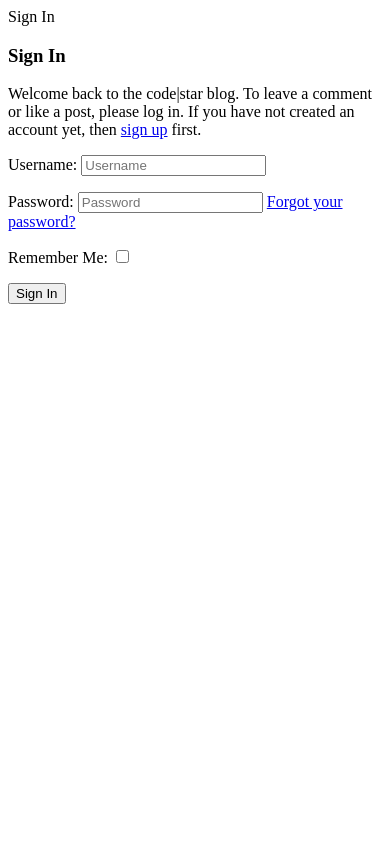
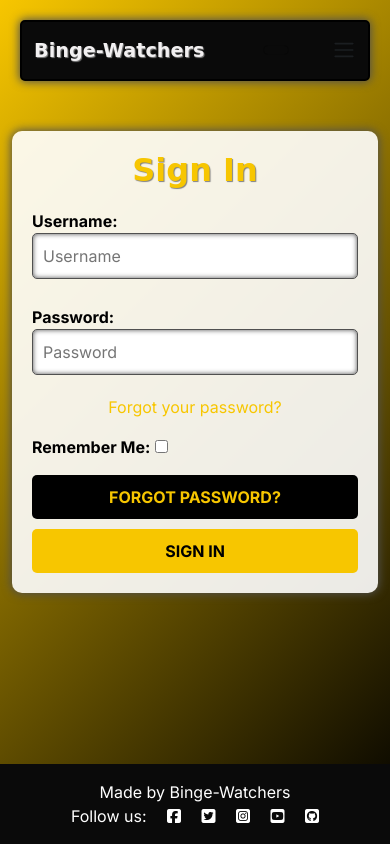
Before and after one commit to Richfletch92/BWGM, a Django app: page /accounts/login/ in a window 390 px wide. Run offline with Django 4.2, Linux system fonts and the light colour scheme; parts of the project's set-up code (start-up, migrations or seed data) failed here and were passed over; some libraries are stand-ins or nearby versions; some web fonts are replaced.

Commit message:
remove review app, style login, logout and sign up pages

```diff
--- a/bwgm/settings.py
+++ b/bwgm/settings.py
@@ -50,8 +50,7 @@ INSTALLED_APPS = [
     'allauth.account',
     'allauth.socialaccount',
     'livereload',
-    'home',
-    'review'
+    'home'
 ]
 
 SITE_ID = 1
--- a/review/admin.py
+++ /dev/null
@@ -1,3 +0,0 @@
-from django.contrib import admin
-
-# Register your models here.
--- a/review/apps.py
+++ /dev/null
@@ -1,6 +0,0 @@
-from django.apps import AppConfig
-
-
-class ReviewConfig(AppConfig):
-    default_auto_field = 'django.db.models.BigAutoField'
-    name = 'review'
--- a/review/models.py
+++ /dev/null
@@ -1,3 +0,0 @@
-from django.db import models
-
-# Create your models here.
--- a/review/tests.py
+++ /dev/null
@@ -1,3 +0,0 @@
-from django.test import TestCase
-
-# Create your tests here.
--- a/review/views.py
+++ /dev/null
@@ -1,3 +0,0 @@
-from django.shortcuts import render
-
-# Create your views here.
--- a/static/css/styles.css
+++ b/static/css/styles.css
@@ -10,12 +10,34 @@
     --logo-color: #f2f0f1;
 }
 
+
 body {
     background: linear-gradient(135deg, var(--primary-color) 0%, var(--primary-color) 0%, var(--secondary-color) 100%, var(--secondary-color) 100%);
+    background-size: cover;
     margin: 0;
     padding: 0;
     font-family: var(--primary-font);
     color: var(--font-color);
+}
+
+.wrapper {
+    min-height: 100%;
+    display: flex;
+    flex-direction: column;
+}
+
+.wrapper > *:not(footer) {
+    flex: 1;
+}
+
+footer {
+    background-color: #0a0a0a;
+    color: white;
+    text-align: center;
+    padding: 10px 0;
+    position: relative;
+    bottom: 0;
+    width: 100%;
 }
 
 .navbar {
@@ -36,7 +58,7 @@ body {
 }
 
 .nav-text {
-    color: #505050;
+    color: #818181;
 }
 
 .current {
@@ -107,24 +129,242 @@ h1 {
     background: #555; /* Color of the scrollbar thumb on hover */
 }
 
+/* Form Styling */
+.login-form {
+    max-width: 400px;
+    margin: 30px auto;
+    padding: 20px;
+    background-color: rgba(255, 255, 255, 0.9);
+    border-radius: 10px;
+    box-shadow: 0px 0px 10px 1px var(--shadow-color);
+}
+
+.login-form h1 {
+    font-family: var(--logo-font);
+    font-size: 2rem;
+    color: var(--primary-color);
+    text-align: center;
+    margin-bottom: 20px;
+}
+
+.login-form label {
+    font-weight: bold;
+    color: var(--font-color);
+}
+
+.login-form input[type="text"],
+.login-form input[type="password"],
+.login-form input[type="email"] {
+    width: 100%;
+    padding: 10px;
+    margin-bottom: 10px;
+    border: 1px solid var(--shadow-color);
+    border-radius: 5px;
+    box-shadow: inset 0px 0px 5px var(--shadow-color);
+}
+
+.login-form .btn {
+    width: 100%;
+    padding: 10px;
+    margin-top: 10px;
+    border: none;
+    border-radius: 5px;
+    font-weight: bold;
+    text-transform: uppercase;
+}
+
+.login-form .btn-primary {
+    background-color: var(--primary-color);
+    color: var(--secondary-color);
+}
+
+.login-form .btn-secondary {
+    background-color: var(--secondary-color);
+    color: var(--primary-color);
+}
+
+.login-form .btn:hover {
+    opacity: 0.9;
+}
+
+.login-form a {
+    display: block;
+    text-align: center;
+    margin-top: 10px;
+    color: var(--primary-color);
+    text-decoration: none;
+}
+
+.login-form a:hover {
+    text-decoration: underline;
+}
+
+/* Form Styling */
+.signup-form {
+    max-width: 400px;
+    margin: 30px auto;
+    padding: 20px;
+    background-color: rgba(255, 255, 255, 0.9);
+    border-radius: 10px;
+    box-shadow: 0px 0px 10px 1px var(--shadow-color);
+}
+
+.signup-form h1 {
+    font-family: var(--logo-font);
+    font-size: 2rem;
+    color: var(--primary-color);
+    text-align: center;
+    margin-bottom: 20px;
+}
+
+.signup-form p {
+    text-align: center;
+    color: var(--font-color);
+    margin-bottom: 20px;
+}
+
+.signup-form label {
+    font-weight: bold;
+    color: var(--font-color);
+    display: block; /* Ensure labels are block elements */
+    text-align: left; /* Align labels to the left */
+    margin-bottom: 5px; /* Add some space below the labels */
+}
+
+.signup-form input[type="text"],
+.signup-form input[type="password"],
+.signup-form input[type="email"] {
+    width: 100%;
+    padding: 10px;
+    margin-bottom: 10px;
+    border: 1px solid var(--shadow-color);
+    border-radius: 5px;
+    box-shadow: inset 0px 0px 5px var(--shadow-color);
+}
+
+.signup-form .btn {
+    width: 100%;
+    padding: 10px;
+    margin-top: 10px;
+    border: none;
+    border-radius: 5px;
+    font-weight: bold;
+    text-transform: uppercase;
+}
+
+.signup-form .btn-primary {
+    background-color: var(--primary-color);
+    color: var(--secondary-color);
+}
+
+.signup-form .btn:hover {
+    opacity: 0.9;
+}
+
+.signup-form a {
+    display: block;
+    text-align: center;
+    margin-top: 10px;
+    color: var(--primary-color);
+    text-decoration: none;
+}
+
+.signup-form a:hover {
+    text-decoration: underline;
+}
+
+/* Form Styling */
+.logout-form {
+    max-width: 400px;
+    margin: 30px auto;
+    padding: 20px;
+    background-color: rgba(255, 255, 255, 0.9);
+    border-radius: 10px;
+    box-shadow: 0px 0px 10px 1px var(--shadow-color);
+}
+
+.logout-form h1 {
+    font-family: var(--logo-font);
+    font-size: 2rem;
+    color: var(--primary-color);
+    text-align: center;
+    margin-bottom: 20px;
+}
+
+.logout-form p {
+    text-align: center;
+    color: var(--font-color);
+    margin-bottom: 20px;
+}
+
+.logout-form label {
+    font-weight: bold;
+    color: var(--font-color);
+    display: block; /* Ensure labels are block elements */
+    text-align: left; /* Align labels to the left */
+    margin-bottom: 5px; /* Add some space below the labels */
+}
+
+.logout-form input[type="text"],
+.logout-form input[type="password"],
+.logout-form input[type="email"] {
+    width: 100%;
+    padding: 10px;
+    margin-bottom: 10px;
+    border: 1px solid var(--shadow-color);
+    border-radius: 5px;
+    box-shadow: inset 0px 0px 5px var(--shadow-color);
+}
+
+.logout-form .btn {
+    width: 100%;
+    padding: 10px;
+    margin-top: 10px;
+    border: none;
+    border-radius: 5px;
+    font-weight: bold;
+    text-transform: uppercase;
+}
+
+.logout-form .btn-primary {
+    background-color: var(--primary-color);
+    color: var(--secondary-color);
+}
+
+.logout-form .btn:hover {
+    opacity: 0.9;
+}
+
+.logout-form a {
+    display: block;
+    text-align: center;
+    margin-top: 10px;
+    color: var(--primary-color);
+    text-decoration: none;
+}
+
+.logout-form a:hover {
+    text-decoration: underline;
+}
+
 /* Media Queries for responsive design */
 @media (min-width: 576px) {
     .poster img {
         width: 150px;
-        height: 225px;
+        height: 200px;
     }
 }
 
 @media (min-width: 768px) {
     .poster img {
-        width: 175px;
-        height: 262px;
+        width: 185px;
+        height: 222px;
     }
 }
 
 @media (min-width: 992px) {
     .poster img {
         width: 200px;
-        height: 300px;
+        height: 250px;
     }
 }
--- a/templates/account/login.html
+++ b/templates/account/login.html
@@ -1,34 +1,24 @@
-
+{% extends "base.html" %}
 
 {% load i18n %}
 {% load account socialaccount %}
 
-{% block head_title %}{% trans "Sign In" %}{% endblock %}
+{% block head_title %}{% trans "Sign In" %}{% endblock head_title %}
 
 {% block content %}
+<div class="container">
+  <form class="login-form" method="POST" action="{% url 'account_login' %}">
+    {% csrf_token %}
+    <h1>{% trans "Sign In" %}</h1>
 
-<div class="container">
-    <div class="row">
-        <div class="col-md-8 mt-3 offset-md-2">
-            <h3>{% trans "Sign In" %}</h3>
+    {% get_providers as socialaccount_providers %}
 
-            <p>{% blocktrans %}Welcome back to the code|star blog. To leave a comment or like a post, please log in. If
-                you
-                have not created an account yet, then <a class="link" href="{{ signup_url }}">sign up</a>
-                first.{% endblocktrans %}</p>
-        </div>
-    </div>
-    <div class="row">
-        <div class="col-md-8 mt-3 offset-md-2">
-            <form class="login" method="POST" action="{% url 'account_login' %}">
-                {% csrf_token %}
-                {{ form.as_p }}
-                {% if redirect_field_value %}
-                <input type="hidden" name="{{ redirect_field_name }}" value="{{ redirect_field_value }}" />
-                {% endif %}
-                <button class="btn btn-signup right" type="submit">{% trans "Sign In" %}</button>
-            </form>
-        </div>
-    </div>
+    {{ form.as_p }}
+    {% if redirect_field_value %}
+    <input type="hidden" name="{{ redirect_field_name }}" value="{{ redirect_field_value }}" />
+    {% endif %}
+    <a class="btn btn-secondary" href="{% url 'account_reset_password' %}">{% trans "Forgot Password?" %}</a>
+    <button class="btn btn-primary" type="submit">{% trans "Sign In" %}</button>
+  </form>
 </div>
-{% endblock %}
+{% endblock content %}
--- a/templates/base.html
+++ b/templates/base.html
@@ -20,7 +20,8 @@
     <link rel="stylesheet" href="{% static '/css/styles.css' %}">
 </head>
 
-<body>
+<body class="d-flex flex-column min-vh-100">
+    <div class="wrapper">
         <!-- Navbar -->
         <nav class="navbar navbar-expand-lg navbar-light">
             <div class="container-fluid">
@@ -36,20 +37,20 @@
                 <div class="collapse navbar-collapse" id="navbarText">
                     <ul class="navbar-nav me-auto mb-2 mb-lg-0">
                         <li class="nav-item">
-                        <a class="nav-link nav-text {% if request.path == home_url %}current"
-                            aria-current="page{% endif %}" href="{% url 'home' %}">Home</a>
+                            <a class="nav-link nav-text {% if request.path == home_url %}current{% endif %}" aria-current="page"
+                                href="{% url 'home' %}">Home</a>
                         </li>
                         <li class="nav-item">
-                        <a class="nav-link nav-text {% if request.path == movies_url %}current"
-                            aria-current="page{% endif %}" href="{% url 'movies' %}">Movies</a>
+                            <a class="nav-link nav-text {% if request.path == movies_url %}current{% endif %}" aria-current="page"
+                                href="{% url 'movies' %}">Movies</a>
                         </li>
                         <li class="nav-item">
-                        <a class="nav-link nav-text {% if request.path == series_url %}current"
-                            aria-current="page{% endif %}" href="{% url 'series' %}">Series</a>
+                            <a class="nav-link nav-text {% if request.path == series_url %}current{% endif %}" aria-current="page"
+                                href="{% url 'series' %}">Series</a>
                         </li>
                         {% if user.is_authenticated %}
                         <li class="nav-item">
-                        <a class="nav-link {% if request.path == logout_url %}current{% endif %}" aria-current="page"
+                            <a class="nav-link nav-text {% if request.path == logout_url %}current{% endif %}" aria-current="page"
                                 href="{% url 'account_logout' %}">Logout</a>
                         </li>
                         {% else %}
@@ -58,7 +59,7 @@
                                 href="{% url 'account_signup' %}">Register</a>
                         </li>
                         <li class="nav-item">
-                        <a class="nav-link nav-text {% if request.path == login_url %}active{% endif %}" aria-current="page"
+                            <a class="nav-link nav-text {% if request.path == login_url %}current{% endif %}" aria-current="page"
                                 href="{% url 'account_login' %}">Login</a>
                         </li>
                         {% endif %}
@@ -69,23 +70,7 @@
 
         {% block content %}
         {% endblock content %}
-
-
-    <!-- Login Modal
-    <div class="modal fade" id="loginModal" tabindex="-1" aria-labelledby="loginModalLabel" aria-hidden="true">
-        <div class="modal-dialog">
-            <div class="modal-content">
-                <div class="modal-header">
-                    <h5 class="modal-title" id="loginModalLabel">Login</h5>
-                    <button type="button" class="btn-close" data-bs-dismiss="modal" aria-label="Close"></button>
     </div>
-                <div class="modal-body">
-                    {% include 'account/login.html' %}
-                </div>
-            </div>
-        </div>
-    </div> -->
-
     <!-- Footer -->
     <footer class="mt-auto py-3">
         <p class="m-0 text-center text-white">Made by Binge-Watchers</p>
```
Also changed, not shown: templates/account/logout.html (+12 -14 lines), templates/account/signup.html (+6 -8 lines), db.sqlite3, review/__init__.py (deleted), review/migrations/__init__.py (deleted). Lines whose indentation alone changed are shown as unchanged.
